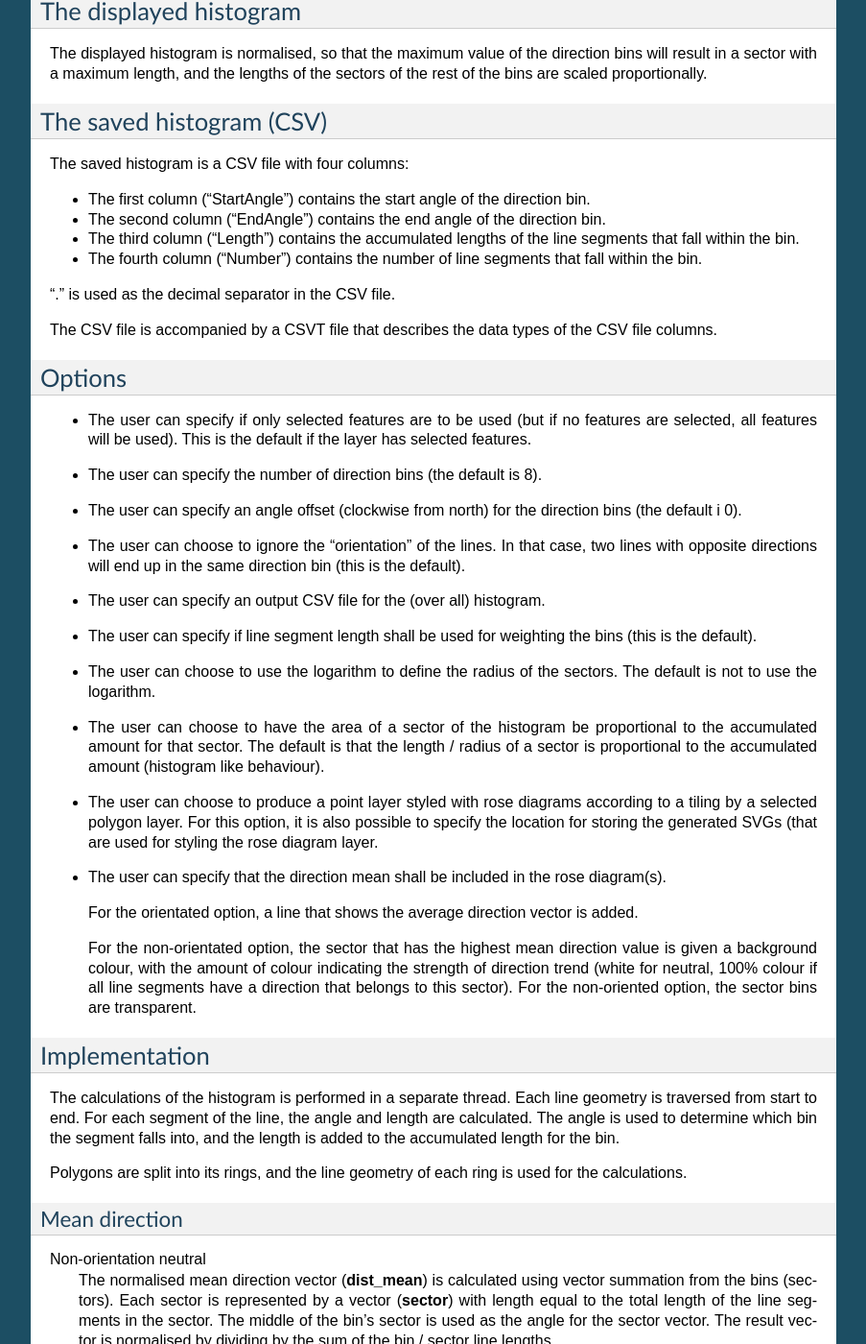
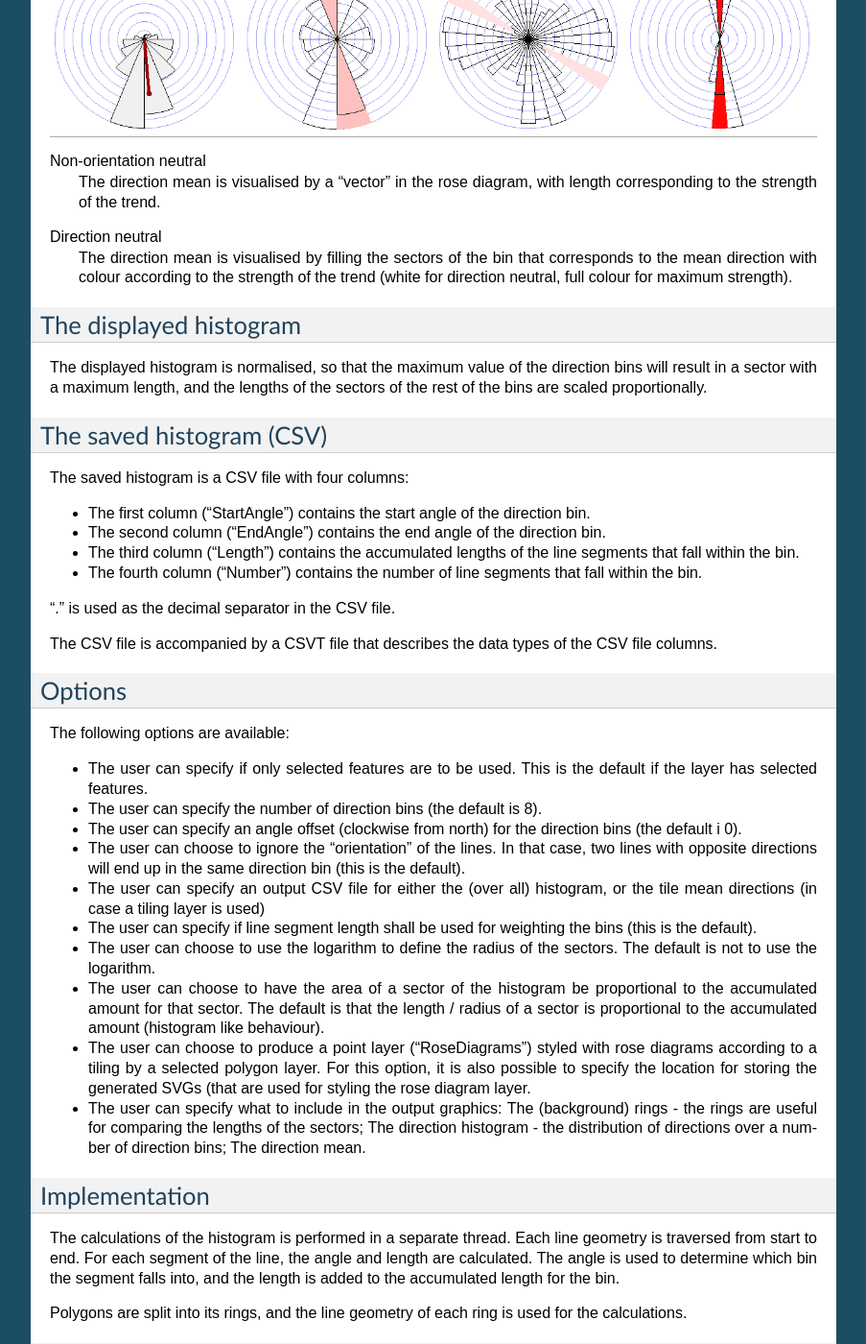
Before and after one commit to havatv/qgislinedirectionhistogramplugin, a Sphinx documentation site: the page built from help/source/index.rst, in a window 1280 px wide and 1400 px high, scrolled down 2952 px. Shown: the whole window at 96% size, without its empty margins (198-1101 px from the left). Built offline with Sphinx 7.4.7, drawn with Linux system fonts in a browser that asks for light colours; formulas are drawn with MathJax 3; some of the changed text lies outside the part shown.

Commit message:
Updating to version 2.6, including documentation of the changes resulting from #23 and #24, fixing pep8 issues and perhaps some more

```diff
--- a/help/source/conf.py
+++ b/help/source/conf.py
@@ -48,9 +48,9 @@
 # built documents.
 #
 # The short X.Y version.
-version = '2.5'
+version = '2.6'
 # The full version, including alpha/beta/rc tags.
-release = '2.5.1'
+release = '2.6'
 
 # The language for content autogenerated by Sphinx. Refer to documentation
 # for a list of supported languages.
--- a/help/source/index.rst
+++ b/help/source/index.rst
@@ -118,6 +118,30 @@
 to be stored using unique file names.
 This produces a lot of SVG files that are not deleted by the plugin.
 
+Saving the tile mean directions to CSV
+......................................
+Added in version 2.6.
+
+When saving the tile mean directions to CSV, the result is
+a CSV file with three columns:
+
+- The first column ("ID") is an ID that identifies the tile.
+  This ID is stable for a tile polygon layer, so mean directions
+  for different datasets can be compared if the same tiling layer
+  is used.
+- The second column ("Direction") is the mean direction of the
+  mean direction sector (for the direction neutral case) or the
+  mean direction vector (for the non-direction neutral case).
+  The unit is degrees, and the range is 0 to 180 for the
+  direction neutral case and 0 to 360 for the non-direction
+  neutral case.  0 is grid north, 90 is grid east, 180 is grid
+  south.
+- The third column ("Strength") is the strength of the trend.
+  The value range is from 0 to 1.  1 corresponds to the case when
+  all line segments have the this direction (non-direction neutral
+  case), or all line directions are in the interval defined by the
+  current sector (direction neutral case).
+
 Direction mean
 --------------
 Added in version 2.4.
@@ -156,9 +180,10 @@
   with length corresponding to the strength of the trend.
 
 Direction neutral
-  The direction mean is visualised by filling the bin with colour
-  according to the strength of the trend (white for direction neutral,
-  full colour for maximum strength).
+  The direction mean is visualised by filling the sectors of the bin
+  that corresponds to the mean direction with colour according to the
+  strength of the trend (white for direction neutral, full colour for
+  maximum strength).
 
 
 The displayed histogram
@@ -191,58 +216,44 @@
 
 
 Options
-=============
+=======
 
-- The user can specify if only selected features are to be used
-  (but if no features are selected, all features will be used).
+The following options are available:
+
+- The user can specify if only selected features are to be used.
   This is the default if the layer has selected features.
-
 - The user can specify the number of direction bins (the default
   is 8).
-
 - The user can specify an angle offset (clockwise from north)
   for the direction bins (the default i 0).
-
 - The user can choose to ignore the "orientation" of the lines.
   In that case, two lines with opposite  directions will end up in
   the same direction bin (this is the default).
-
-- The user can specify an output CSV file for the (over all)
-  histogram.
-
+- The user can specify an output CSV file for either the (over
+  all) histogram, or the tile mean directions (in case a tiling
+  layer is used)
 - The user can specify if line segment length shall be used for
   weighting the bins (this is the default).
-
 - The user can choose to use the logarithm to define the radius of
   the sectors.
   The default is not to use the logarithm.
-
 - The user can choose to have the area of a sector of the
   histogram be proportional to the accumulated amount for
   that sector.
   The default is that the length / radius of a sector is
   proportional to the accumulated amount (histogram like
   behaviour).
-
-- The user can choose to produce a point layer styled with rose
-  diagrams according to a tiling by a selected polygon layer.
+- The user can choose to produce a point layer ("RoseDiagrams")
+  styled with rose diagrams according to a tiling by a selected
+  polygon layer.
   For this option, it is also possible to specify the location
   for storing the generated SVGs (that are used for styling the
   rose diagram layer.
-
-- The user can specify that the direction mean shall be included in
-  the rose diagram(s).
-
-  For the orientated option, a line that shows the average direction
-  vector is added.
-
-  For the non-orientated option, the sector that has the highest
-  mean direction value is given a background colour, with the amount
-  of colour indicating the strength of direction trend (white for
-  neutral, 100% colour if all line segments have a direction that
-  belongs to this sector).
-  For the non-oriented option, the sector bins are transparent.
-
+- The user can specify what to include in the output graphics:
+  The (background) rings - the rings are useful for comparing the
+  lengths of the sectors; The direction histogram - the
+  distribution of directions over a number of direction bins;
+  The direction mean.
 
 Implementation
 ================
@@ -305,8 +316,11 @@
 
 Versions
 ===============
-The current version is 2.5.1
+The current version is 2.6
 
+- 2.6
+    - Added graphical output flexibility (#23)
+    - Added CSV output for the tile mean directions (#24)
 - 2.5.1
     - SVG export fixed (#21)
 - 2.5
```
Also changed, not shown: linedirectionhistogram_dialog.py (+50 -41 lines), metadata.txt (+5 -2 lines), 4 other files.
